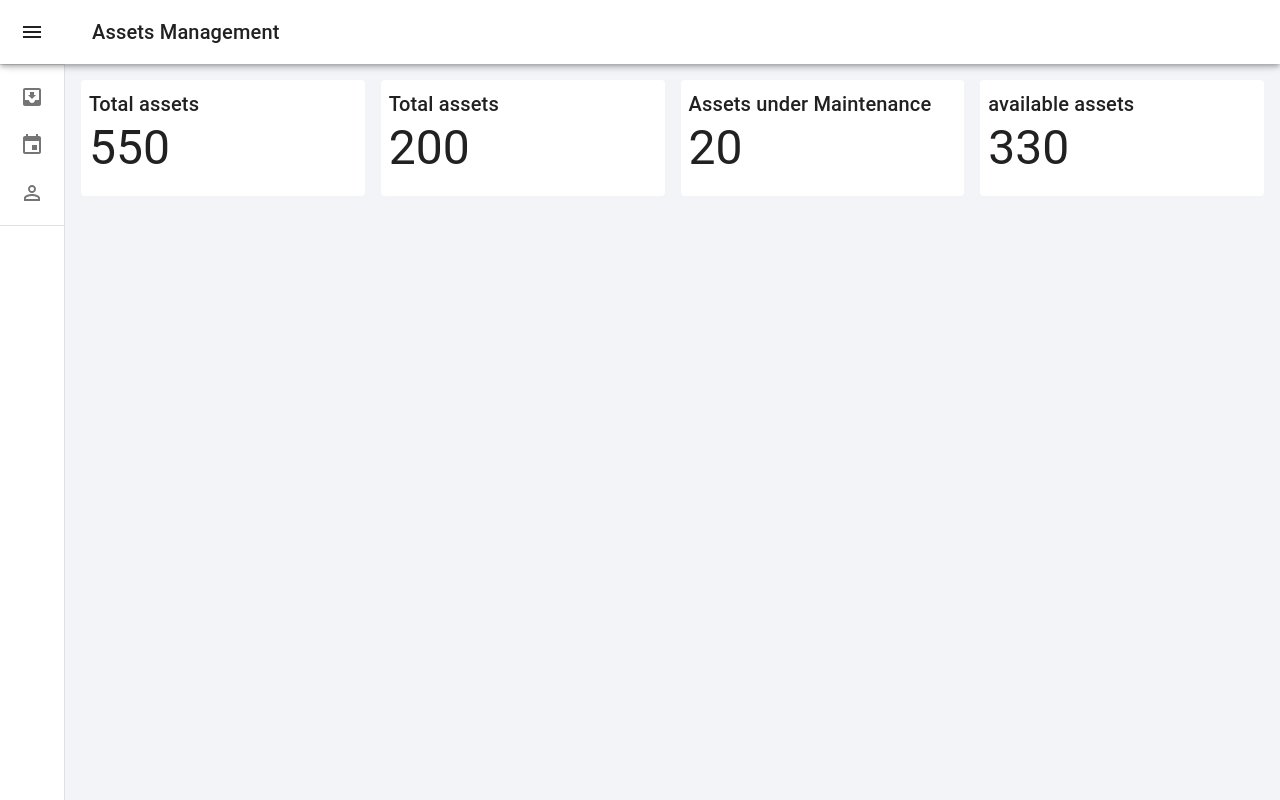
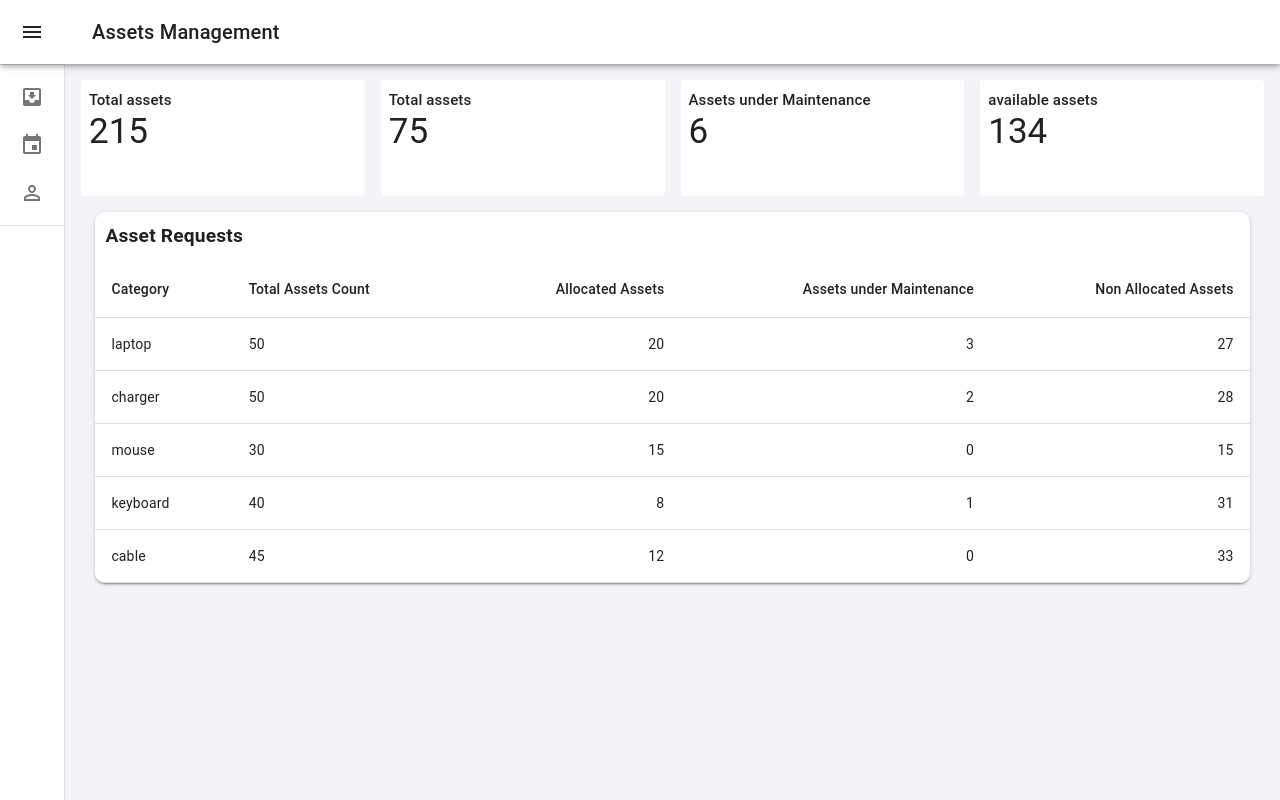
Before and after one commit to yash-gole28/asset-management-frontend, a React (Create React App) app: page / in a window 1280 px wide. Built offline with nearby package versions, Linux system fonts and the light colour scheme.

Commit message:
added Category wise data table

```diff
--- a/src/Components/KPIs.tsx
+++ b/src/Components/KPIs.tsx
@@ -7,7 +7,7 @@ import Paper from '@mui/material/Paper';
 import data from './../Data.json'
 
 const KPIs = () => {
-    const nonAllocatedAssets = data.totalAssets - (data.totalApprovedAssets + data.assetsUnderMaintenance)
+
     const Item = styled(Paper)(({ theme }) => ({
         boxShadow: '0px 0px 0px #fff',
         backgroundColor: '#fff',
@@ -21,23 +21,37 @@ const KPIs = () => {
     }));
     const CustomGrid = styled(Paper)(({ theme }) => ({
         boxShadow: '0px 0px 0px #fff',
-        minHeight: '100px',
+        height:'100px',
+        [theme.breakpoints.down('sm')]: {
+            height:'60px'
+          },
         backgroundColor: '#fff',
 
     }));
+    let totalCounts = 0;
+    let allocatedCount = 0;
+    let underMaintenanceCount = 0;
+
+    data.CategoryData.forEach(item => {
+      totalCounts += parseInt(item.count);
+      allocatedCount += parseInt(item.allocated);
+      underMaintenanceCount += parseInt(item.underMaintenance);
+    });
+
+    const nonAllocatedAssets = totalCounts - (allocatedCount + underMaintenanceCount)
 
     return (
         <Box sx={{ p: { xs: 1, sm: 1, md: 2 } }}>
             <Grid container spacing={{ xs: 1, sm: 1, md: 2 }}>
-                <Grid size={{ xs: 6, md: 3 }}>
+                <Grid size={{ xs: 12,sm:6, md: 3 }}>
                     <Item>
                         <CustomGrid>
                             <Box sx={{ display: 'flex', flexDirection: 'column', alignItems: 'start' }}>
-                                <Typography variant='h6'>
+                                <Typography variant='h6' sx={{fontSize:"15px"}}>
                                     Total assets
                                 </Typography>
-                                <Typography variant='h3'>
-                                    {data.totalAssets}
+                                <Typography variant='h3' sx={{fontSize:{xs:'22px',sm:'25px',md:'35px'}}}>
+                                    {totalCounts}
                                 </Typography>
 
                             </Box>
@@ -45,44 +59,44 @@ const KPIs = () => {
                         </CustomGrid>
                     </Item>
                 </Grid>
-                <Grid size={{ xs: 6, md: 3 }}>
+                <Grid size={{ xs: 12,sm:6, md: 3 }}>
                     <Item>
                         <CustomGrid>
                             <Box sx={{ display: 'flex', flexDirection: 'column', alignItems: 'start' }}>
-                                <Typography variant='h6'>
+                                <Typography variant='h6' sx={{fontSize:"15px"}}>
                                     Total assets
                                 </Typography>
-                                <Typography variant='h3'>
-                                    {data.totalApprovedAssets}
+                                <Typography variant='h3' sx={{fontSize:{xs:'22px',sm:'25px',md:'35px'}}}>
+                                    {allocatedCount}
                                 </Typography>
 
                             </Box>
                         </CustomGrid>
                     </Item>
                 </Grid>
-                <Grid size={{ xs: 6, md: 3 }}>
+                <Grid size={{ xs: 12,sm:6, md: 3 }}>
                     <Item>
                         <CustomGrid>
                             <Box sx={{ display: 'flex', flexDirection: 'column', alignItems: 'start' }}>
-                                <Typography variant='h6'>
+                                <Typography variant='h6' sx={{fontSize:"15px"}}>
                                     Assets under Maintenance
                                 </Typography>
-                                <Typography variant='h3'>
-                                    {data.assetsUnderMaintenance}
+                                <Typography variant='h3' sx={{fontSize:{xs:'22px',sm:'25px',md:'35px'}}}>
+                                    {underMaintenanceCount}
                                 </Typography>
 
                             </Box>
                         </CustomGrid>
                     </Item>
                 </Grid>
-                <Grid size={{ xs: 6, md: 3 }}>
+                <Grid size={{ xs: 12,sm:6, md: 3 }}>
                     <Item>
                         <CustomGrid>
                             <Box sx={{ display: 'flex', flexDirection: 'column', alignItems: 'start' }}>
-                                <Typography variant='h6'>
+                                <Typography variant='h6' sx={{fontSize:"15px"}}>
                                     available assets
                                 </Typography>
-                                <Typography variant='h3'>
+                                <Typography variant='h3' sx={{fontSize:{xs:'22px',sm:'25px',md:'35px'}}}>
                                     {nonAllocatedAssets}
                                 </Typography>
 
--- a/src/Data.json
+++ b/src/Data.json
@@ -39,5 +39,37 @@
   ],
   "totalAssets":550,
   "totalApprovedAssets": 200,
-  "assetsUnderMaintenance":20
+  "assetsUnderMaintenance":20,
+  "CategoryData":[
+    {
+      "category":"laptop",
+      "count" : "50",
+      "allocated":"20",
+      "underMaintenance":"3"
+    },
+    {
+      "category":"charger",
+      "count" : "50",
+      "allocated":"20",
+      "underMaintenance":"2"
+    },
+    {
+      "category":"mouse",
+      "count" : "30",
+      "allocated":"15",
+      "underMaintenance":"0"
+    },
+    {
+      "category":"keyboard",
+      "count" : "40",
+      "allocated":"8",
+      "underMaintenance":"1"
+    },
+    {
+      "category":"cable",
+      "count" : "45",
+      "allocated":"12",
+      "underMaintenance":"0"
+    }
+  ]
 }
--- a/src/Pages/Home/Home.tsx
+++ b/src/Pages/Home/Home.tsx
@@ -1,12 +1,66 @@
-
 import React from 'react'
-import Login from '../Login/Login'
 import KPIs from '../../Components/KPIs'
+import data from './../../Data.json'
+import { Box, Button, Table, TableBody, TableCell, TableContainer, TableHead, TableRow, Typography } from '@mui/material';
 
 const Home = () => {
+
+
   return (
     <>
-     <KPIs/>
+      <KPIs />
+      <Box>
+        <Box sx={{ width: '95%', margin: 'auto' }}>
+          {/* Button to register new assets */}
+          {/* <Box sx={{ display: "flex", alignItems: 'center', justifyContent: 'flex-end', marginBottom: '10px', mt: '2rem' }}>
+            <Button variant="outlined">Register New Assets</Button>
+          </Box> */}
+
+
+
+
+          <TableContainer sx={{
+            width: { xs: "100%", sm: "100%", },
+            borderRadius: "10px",
+            backgroundColor: "white",
+            boxShadow: 2,
+            marginBottom: "20px",
+            position: "relative",
+          }}>
+            <Typography sx={{ margin: "10px", fontWeight: 'bold', fontSize: '1.2rem' }}>Asset Requests</Typography>
+
+            <Table sx={{ width: '100%' }} aria-label="simple table">
+              <TableHead>
+                <TableRow>
+                  <TableCell align="left">Category</TableCell>
+                  <TableCell align="left">Total Assets Count</TableCell>
+                  <TableCell align="right">Allocated Assets</TableCell>
+                  <TableCell align="right">Assets under Maintenance</TableCell>
+                  <TableCell align="right">Non Allocated Assets</TableCell>
+                  {/* <TableCell align="right">Status</TableCell> */}
+                </TableRow>
+              </TableHead>
+              <TableBody>
+                {data.CategoryData.map((v, index) => (
+                  <TableRow key={index}>
+                    <TableCell align="left">{v.category}</TableCell>
+                    <TableCell align="left">{v.count}</TableCell>
+                    <TableCell align="right">{v.allocated}</TableCell>
+                    <TableCell align="right">{v.underMaintenance}</TableCell>
+                    <TableCell align="right">{Number(v.count)-(Number(v.allocated) + Number(v.underMaintenance))}</TableCell>
+                    {/* <TableCell align="right">{v.approved == 'pending' ? <Box> <Button>approve</Button> <Button>reject</Button> </Box> : v.approved}</TableCell> */}
+                  </TableRow>
+                ))}
+              </TableBody>
+            </Table>
+
+
+
+          </TableContainer>
+
+          {/* Table Container */}
+        </Box>
+      </Box>
     </>
   )
 }
```
